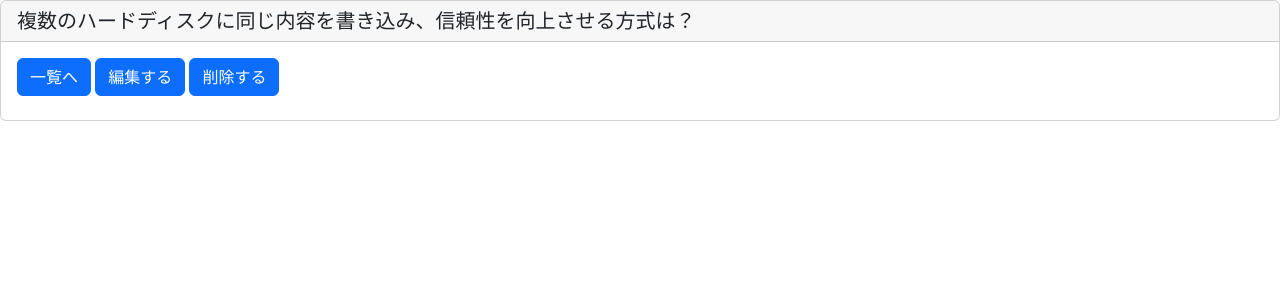
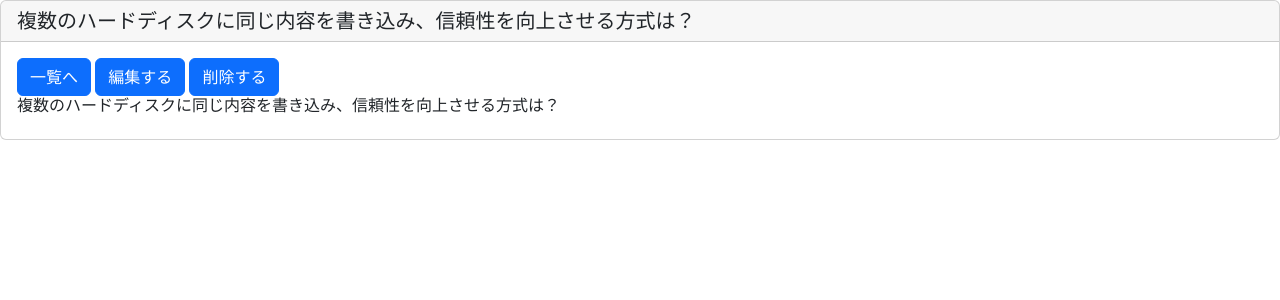
Before and after one commit to haruqwq/bachelor, a Django app: page /card/card/10/detail in a window 1280 px wide. Shown: the top 300 px of the page. Run offline with Django 3.2, Linux system fonts and the light colour scheme; data comes from the database, SQL or seed files in the repository; both versions use the stored data as it was after the commit.

Commit message:
頑張った

```diff
--- a/line_botproject/card/models.py
+++ b/line_botproject/card/models.py
@@ -6,8 +6,8 @@ import datetime
 class Card(models.Model):
   created_at = models.DateTimeField('登録日時', auto_now_add=True)
   updated_at = models.DateTimeField('更新日時', auto_now=True)
-  review = models.IntegerField('復習回数,')
-  review_count = models.IntegerField('やり直し回数')
+  review = models.IntegerField('復習回数',default = 0)
+  review_count = models.IntegerField('やり直し回数',default = 0)
   question = models.TextField('問題',default='問題')
   answer_fake1 = models.CharField('選択肢1',max_length=100,default='選択肢1')
   answer_fake2 = models.CharField('選択肢2',max_length=100,default='選択肢2')
--- a/line_botproject/card/templates/card/card_detail.html
+++ b/line_botproject/card/templates/card/card_detail.html
@@ -9,7 +9,7 @@
       <a href="{% url 'list-card' %}" class="btn btn-primary">一覧へ</a>
       <a href="{% url 'update-card' object.pk %}" class="btn btn-primary">編集する</a>
       <a href="{% url 'detail-card' object.pk %}" class="btn btn-primary">削除する</a>
-      <h6 class="card-title">{{ object.subject }}</h6>
+      <h6 class="card-title">{{ object.question }}</h6>
     </div>
   </div>
 {% endblock content%}
--- a/line_botproject/card/templates/card/card_list.html
+++ b/line_botproject/card/templates/card/card_list.html
@@ -8,7 +8,6 @@
     <h5 class="card-header">問題：{{ item.question }}</h5>
     <div class="card-body">
       <h6 class="card-text">答え：{{ item.answer }}</h6>
-      <p class="card-title">教科：{{ item.subject }}</p>
       <a href="{% url 'detail-card' item.pk %}" class="btn btn-primary">詳細へ</a>
     </div>
   </div>
--- a/line_botproject/card/views.py
+++ b/line_botproject/card/views.py
@@ -10,7 +10,7 @@ class ListCardView(ListView):
 class CreateCardView(CreateView):
   template_name = 'card/card_create.html'
   model = Card
-  fields = ("question", "answer", "subject")
+  fields = ("question", "answer_fake1", "answer_fake2","answer")
   success_url = reverse_lazy('list-card')
 
 class DeleteCardView(DeleteView):
@@ -22,7 +22,7 @@ class UpdateCardView(UpdateView):
   template_name = 'card/card_update.html'
   model = Card
   success_url = reverse_lazy('list-card')
-  fields = ("question", "answer", "subject")
+  fields = ("question", "answer_fake1", "answer_fake2", "answer")
 
 class DetailCardView(DetailView):
   template_name = 'card/card_detail.html'
--- a/line_botproject/line_bot/notice_message.py
+++ b/line_botproject/line_bot/notice_message.py
@@ -75,7 +75,7 @@ def spend_time(spend_check, i):
     # 開発用の時間
     one_minute = 60
     post = Card.objects.get(id=message_creater.m[i])
-    if spend_check > one_minute*60 and post.review>=6:
+    if spend_check > one_minute*60 and post.review>=5:
         post.review=6
         post.save()
         print("1時間経過:" + post.question)
--- a/line_botproject/templates/base.html
+++ b/line_botproject/templates/base.html
@@ -10,7 +10,7 @@
   <link rel="stylesheet" href="https://cdn.jsdelivr.net/npm/bootstrap@5.2.0/dist/css/bootstrap.rtl.min.css"
     integrity="sha384-+4j30LffJ4tgIMrq9CwHvn0NjEvmuDCOfk6Rpg2xg7zgOxWWtLtozDEEVvBPgHqE" crossorigin="anonymous">
 
-  <title>{% block title %}{% endblock title %}学習アプリ</title>
+  <title>{% block title %}{% endblock title %}暗記カード学習アプリ</title>
   </head>
   <body>
     {% block content %}{% endblock content %}
--- a/line_botproject/utils/message_creater.py
+++ b/line_botproject/utils/message_creater.py
@@ -37,7 +37,7 @@ def isint(s):
     else:
         return True
 
-message_list = ["全部の問題","全部の回答","学習中","学習済み"]
+message_list = ["全部の問題","全部の答え","学習中","学習済み"]
 
 # カード数のカウント
 all_card = Card.objects.all().count()
```
Also changed, not shown: line_botproject/card/migrations/0010_alter_card_review.py (added), line_botproject/card/migrations/0011_auto_20221214_1403.py (added), line_botproject/card/migrations/0012_auto_20221214_1445.py (added), line_botproject/db.sqlite3.
